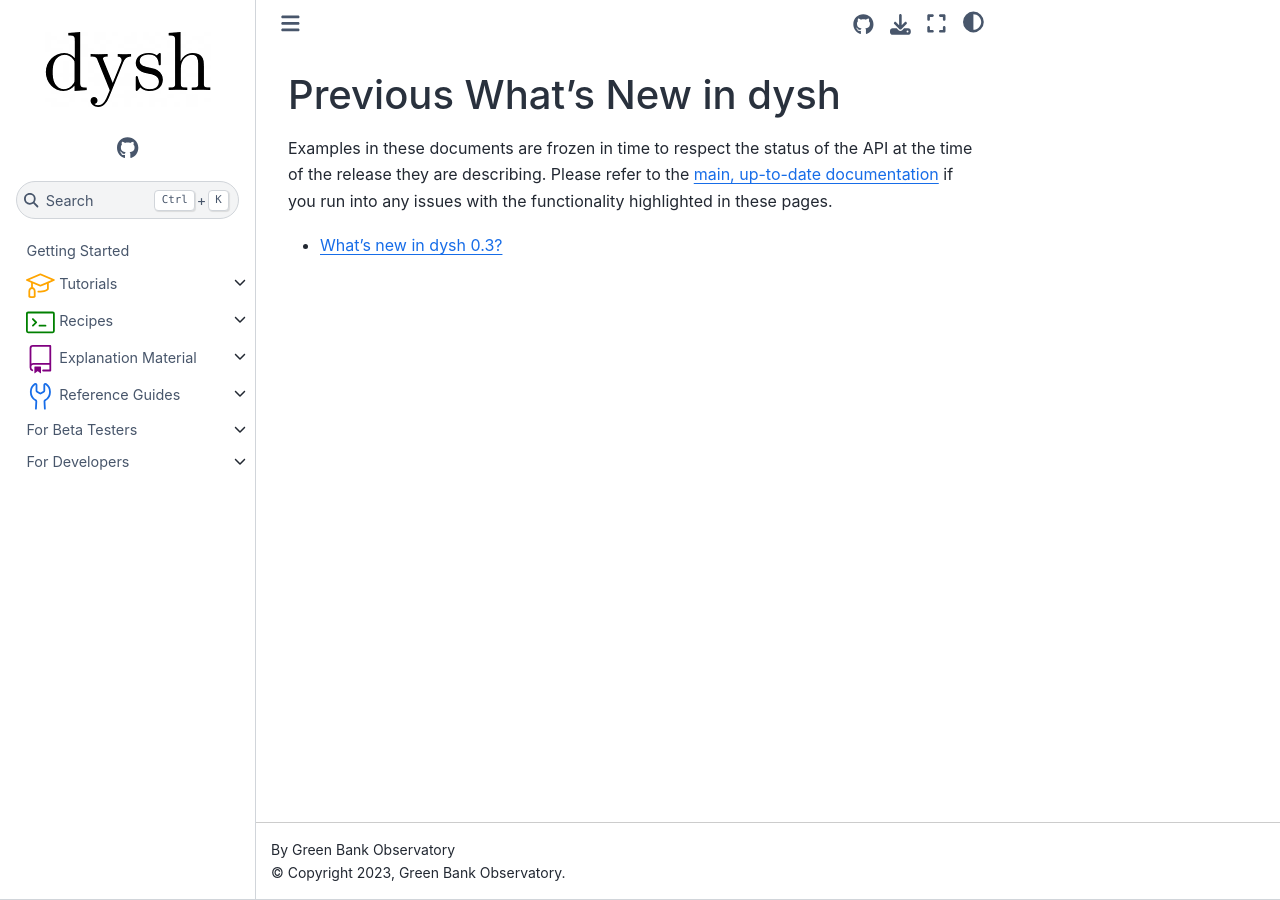
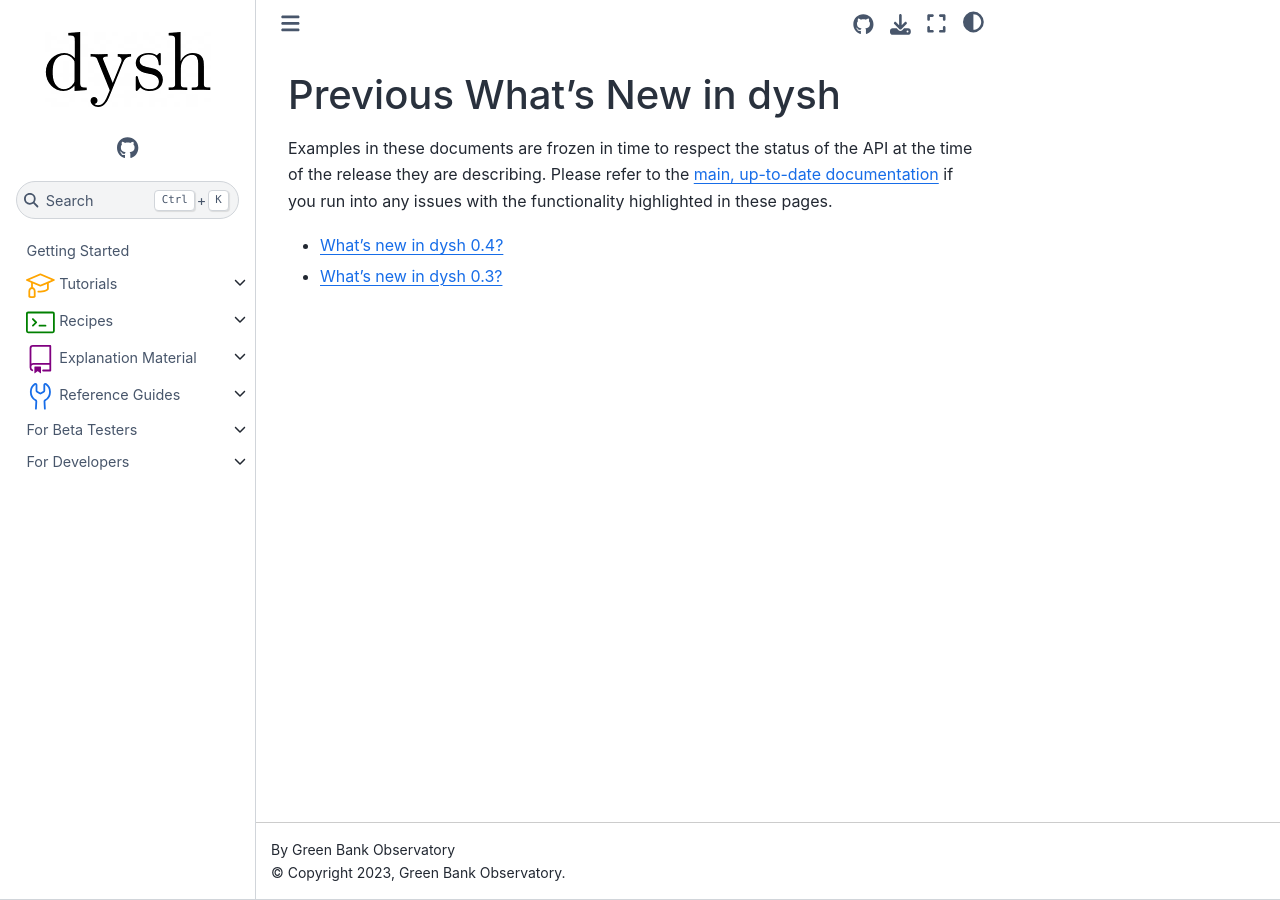
Before and after one commit to GreenBankObservatory/dysh, a Sphinx documentation site: the page built from docs/source/whatsnew/index.rst, in a window 1280 px wide. Built offline with Sphinx 7.4.7 and the Sphinx Book theme 1.1.4, drawn with Linux system fonts in a browser that asks for light colours; pages that are not in the unit, such as notebooks, are missing from menus.

Commit message:
Add: link to 0.4 whatsnew release page (it does not exist for now)

```diff
--- a/docs/source/whatsnew/index.rst
+++ b/docs/source/whatsnew/index.rst
@@ -13,4 +13,5 @@
 .. toctree::
    :maxdepth: 1
 
+* `What's new in dysh 0.4?  <https://dysh.readthedocs.io/en/release-0.4.0/whatsnew/0.4.html>`_
 * `What's new in dysh 0.3?  <https://dysh.readthedocs.io/en/release-0.3.0/whatsnew/0.3.html>`_
```
